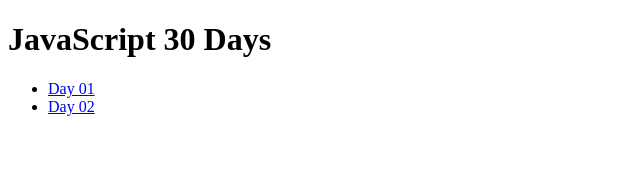
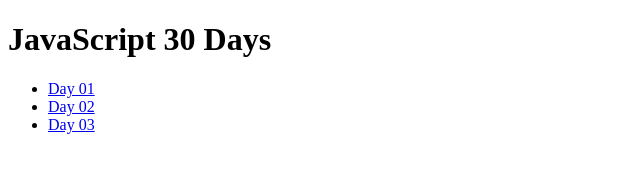
Before and after one commit to jinjero/JS-30Days, a plain HTML site: page index.html in a window 1280 px wide. Shown: the full height of the page, 0-640 px from the left. Drawn offline with Linux system fonts and the light colour scheme.

Commit message:
Add Day03 link

```diff
--- a/index.html
+++ b/index.html
@@ -10,6 +10,7 @@
   <ul>
     <li><a href="Day01/index.html">Day 01</a></li>
     <li><a href="Day02/index.html">Day 02</a></li>
+    <li><a href="Day03/index.html">Day 03</a></li>
     <!-- Day 02 to Day 30 -->
   </ul>
 
```
Also changed, not shown: 1 other file.
